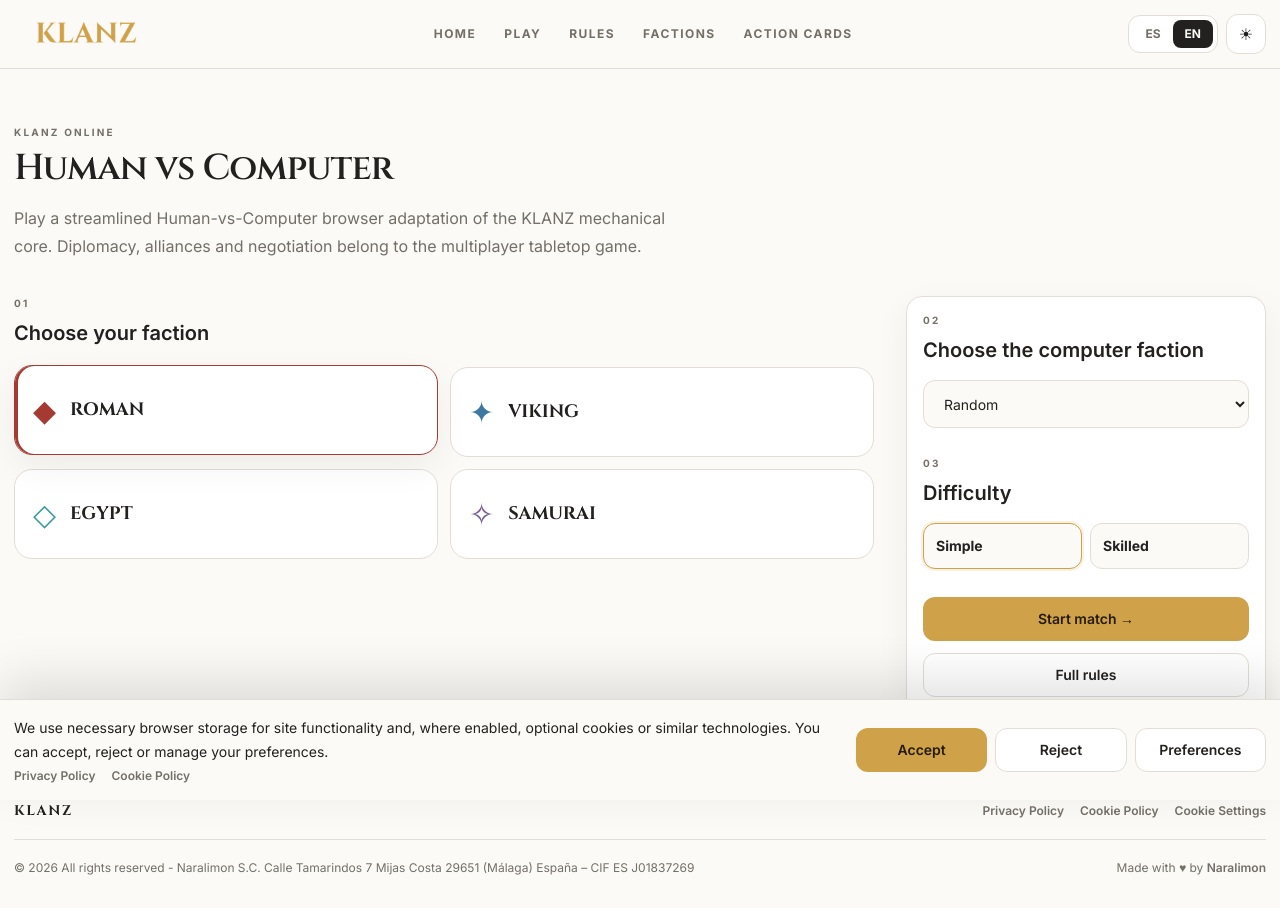
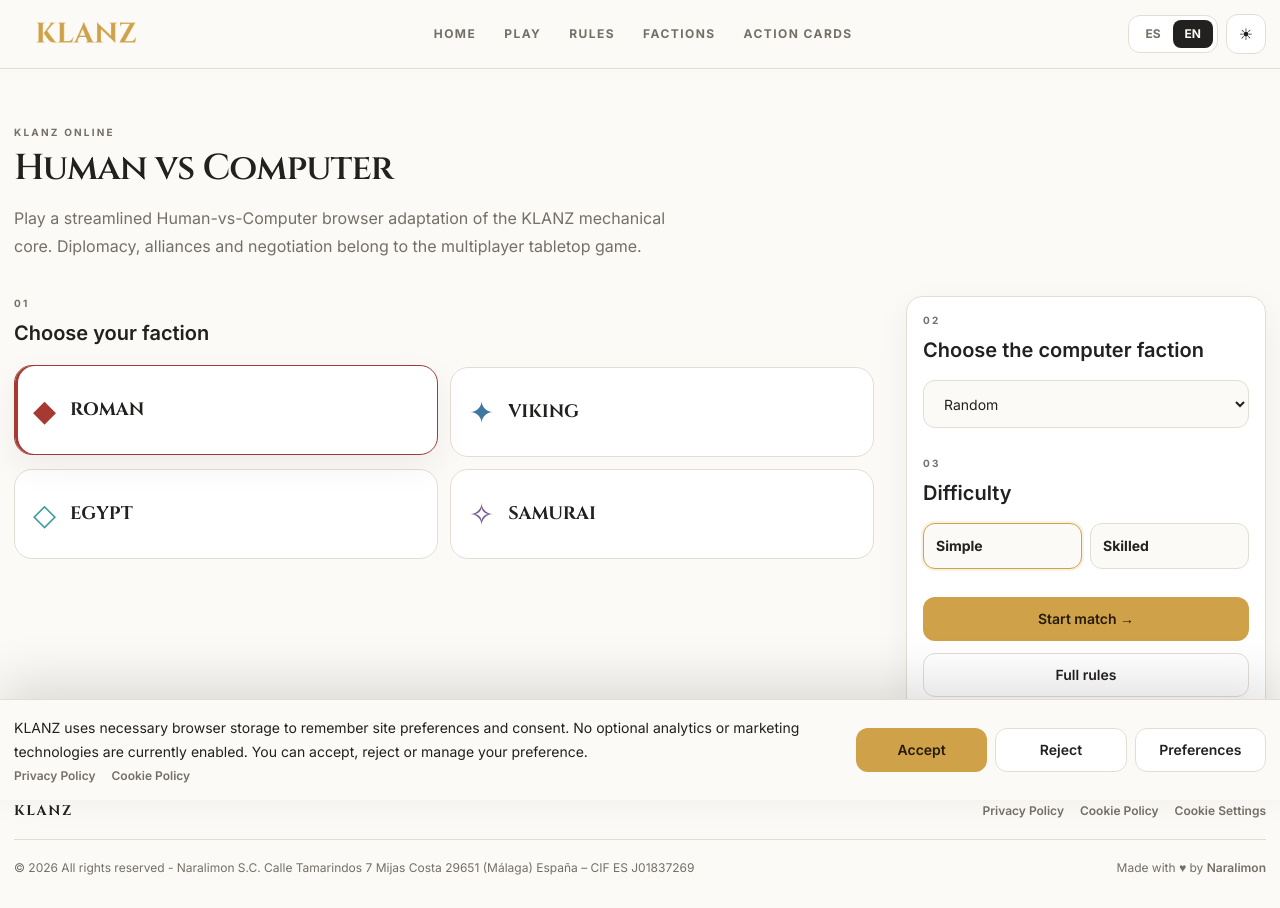
Before and after one commit to hubsienda/klans, a Next.js app: page /play in a window 1280 px wide. Built offline with nearby package versions, Linux system fonts and the light colour scheme.

Commit message:
Align legal ownership and consent copy

```diff
--- a/components/CookieBanner.tsx
+++ b/components/CookieBanner.tsx
@@ -14,7 +14,7 @@
   const copy = language === 'en'
     ? {
         label: 'Cookie and privacy notice',
-        text: 'We use necessary browser storage for site functionality and, where enabled, optional cookies or similar technologies. You can accept, reject or manage your preferences.',
+        text: 'KLANZ uses necessary browser storage to remember site preferences and consent. No optional analytics or marketing technologies are currently enabled. You can accept, reject or manage your preference.',
         privacy: 'Privacy Policy',
         cookies: 'Cookie Policy',
         accept: 'Accept',
@@ -23,7 +23,7 @@
       }
     : {
         label: 'Aviso de privacidad y cookies',
-        text: 'Utilizamos almacenamiento necesario del navegador para el funcionamiento del sitio y, cuando estén habilitadas, cookies u otras tecnologías opcionales. Puedes aceptar, rechazar o gestionar tus preferencias.',
+        text: 'KLANZ utiliza almacenamiento necesario del navegador para recordar preferencias del sitio y el consentimiento. Actualmente no hay tecnologías opcionales de analítica o marketing habilitadas. Puedes aceptar, rechazar o gestionar tu preferencia.',
         privacy: 'Política de Privacidad',
         cookies: 'Política de Cookies',
         accept: 'Aceptar',
```
